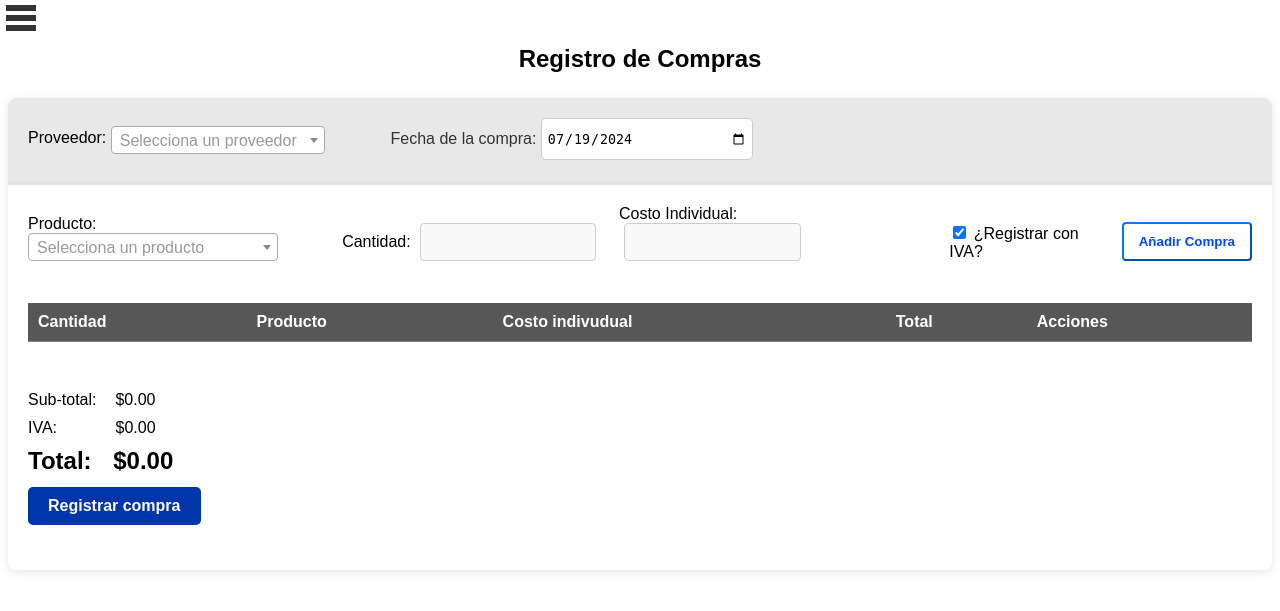
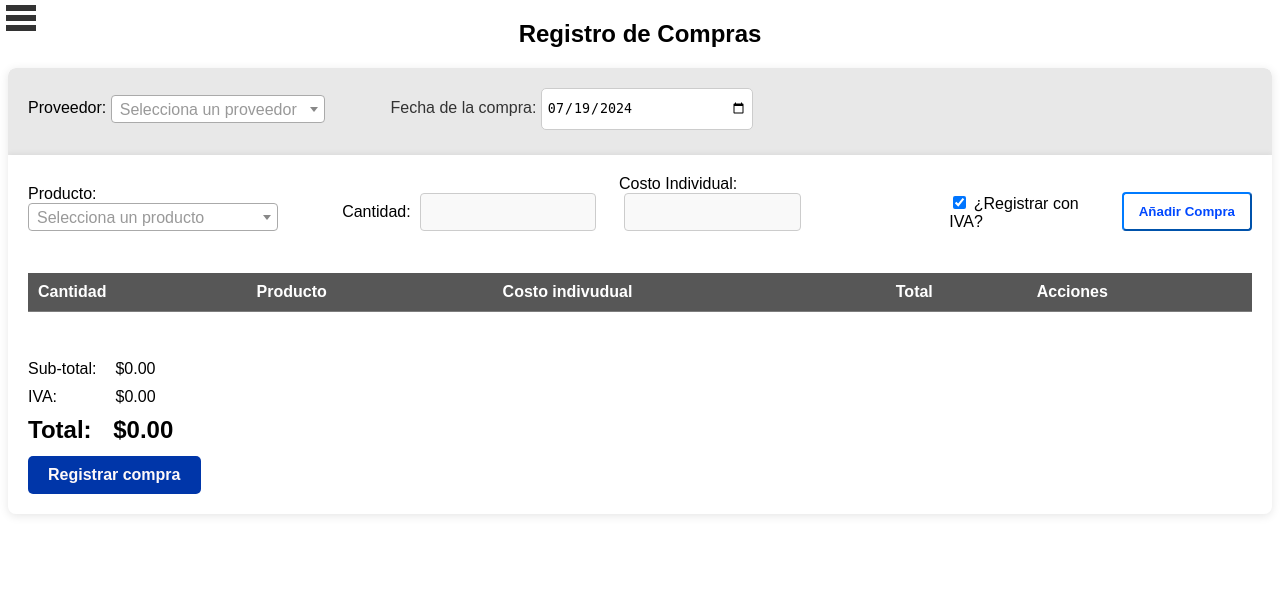
Before and after one commit to Cyrc3/estadias2, a Django app: page /registro_compra/ in a window 1280 px wide. Shown: the top 611 px of the page. Run offline with Django 3.2, Linux system fonts and the light colour scheme; data that the repository does not hold is empty; some libraries are stand-ins or nearby versions.

Commit message:
ño cesadefes

```diff
--- a/estadias1/estadias1/static/styles/styles_compras.css
+++ b/estadias1/estadias1/static/styles/styles_compras.css
@@ -3,7 +3,7 @@ body{
 }
 /*estilo del titulo*/
 #title{
-    padding-top: 2%;
+    padding-top: 0%;
     text-align: center;
     font-size: x-large;
     font-family: Arial, Helvetica, sans-serif;
@@ -18,12 +18,11 @@ body{
     background-color: #ffffff;
     border-radius: 8px;
     box-shadow: 0 2px 10px rgba(0, 0, 0, 0.1);
-    padding-bottom: 2%;
     width: 100%;
     margin: 0 auto;
-    margin-top: 2%;
+    margin-top: 1%;
     overflow-y: auto; /* Agrega desplazamiento vertical */
-    max-height: 100vh; /* Limita la altura del contenedor */
+    max-height: 90vh; /* Limita la altura del contenedor */
 }
 
 /* Estilos para la sección "top" */
```
Also changed, not shown: estadias1/estadias1/static/styles/styles_historico_compras.css (+10 -0 lines).
